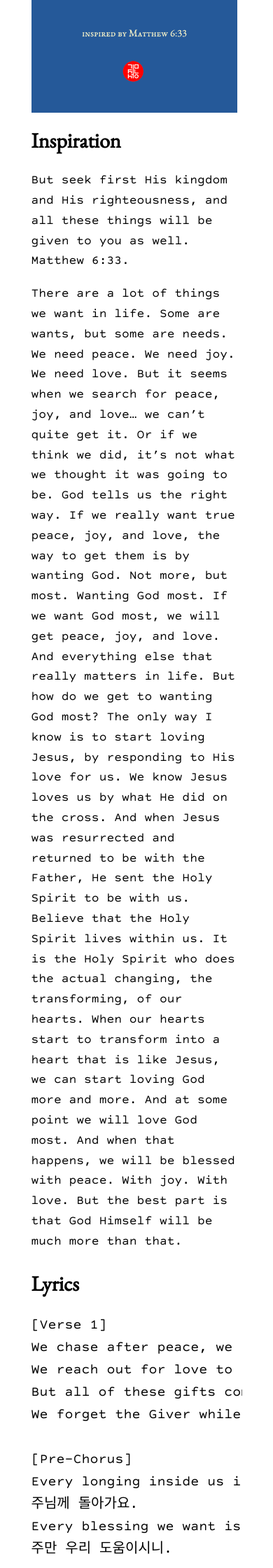
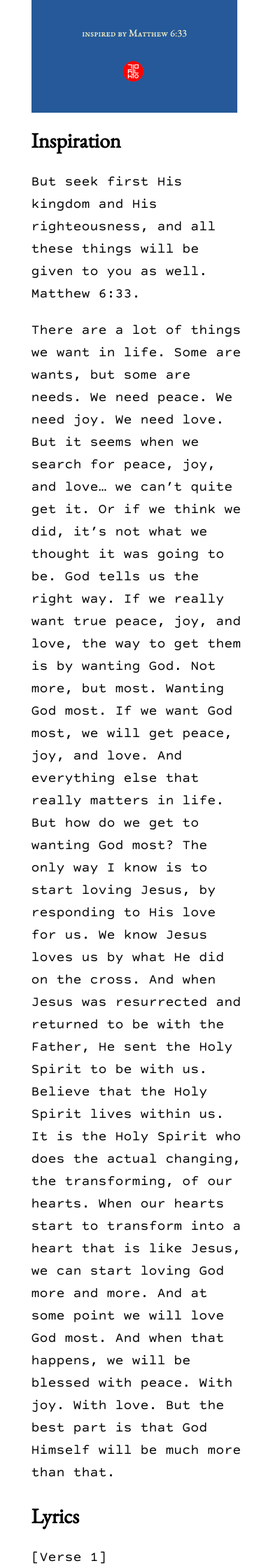
Before and after one commit to jnskm/jnskm.github.io, a Jekyll site: the page built from _music/first-of-all.md, in a window 390 px wide. Shown: the part 464-2704 px from the top of the page at 70% size. Built offline with Jekyll 4.4.1, drawn with Linux system fonts in a browser that asks for light colours.

Commit message:
music font size consistency

```diff
--- a/assets/css/custom.css
+++ b/assets/css/custom.css
@@ -319,6 +319,16 @@
     font-size: 1rem;
   }
 
+  /* Ensure post-content and lyrics maintain consistent font size on mobile */
+  .post-content,
+  .post-content p,
+  .lyrics-content,
+  .lyrics-content p,
+  .lyrics-content * {
+    font-size: 1rem !important;
+    line-height: 1.6 !important;
+  }
+
   /* Mobile header adjustments */
   .site-header header {
     padding: 1rem 1.25rem;
@@ -566,6 +576,17 @@
   margin-top: 0;
 }
 
+/* Ensure post-content text uses consistent font size */
+.post-content {
+  font-size: 1rem;
+  line-height: 1.6;
+}
+
+.post-content p {
+  font-size: 1rem;
+  line-height: 1.6;
+}
+
 /* Lyrics section styling - use site font */
 .lyrics-section {
   font-family: 'Courier Prime Code', monospace;
@@ -583,6 +604,36 @@
   font-family: 'Courier Prime Code', monospace;
   font-size: 1rem;
   line-height: 1.6;
+  word-wrap: break-word;
+  overflow-wrap: break-word;
+  width: 100%;
+  max-width: 100%;
+  box-sizing: border-box;
+}
+
+.lyrics-content p {
+  font-size: 1rem;
+  line-height: 1.6;
+  margin: 0 0 0.5rem 0;
+}
+
+.lyrics-content * {
+  font-size: 1rem !important;
+  line-height: 1.6 !important;
+  max-width: 100%;
+  word-wrap: break-word;
+  overflow-wrap: break-word;
+}
+
+/* Ensure headings in lyrics don't override the font size */
+.lyrics-content h1,
+.lyrics-content h2,
+.lyrics-content h3,
+.lyrics-content h4,
+.lyrics-content h5,
+.lyrics-content h6 {
+  font-size: 1rem !important;
+  line-height: 1.6 !important;
 }
 
 /* Make images responsive on mobile */
```
